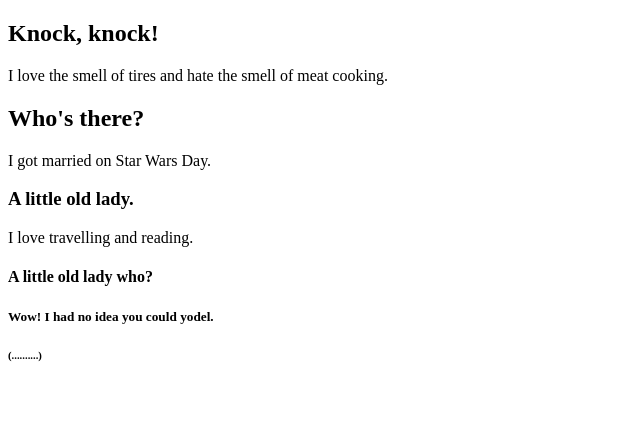
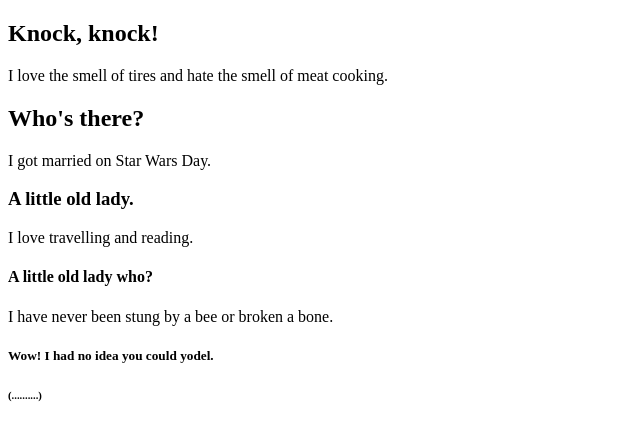
Before and after one commit to daniellezuniga/My-First-Project, a plain HTML site: page index.html in a window 1280 px wide. Shown: the whole page, without its empty margins (0-640 px from the left). Drawn offline with Linux system fonts and the light colour scheme.

Commit message:
added paragraph to h4

```diff
--- a/index.html
+++ b/index.html
@@ -21,6 +21,7 @@
     </section>
     <section>
         <h4>A little old lady who?</h4>
+            <p>I have never been stung by a bee or broken a bone.</p>
     </section>
     <section>
         <h5>Wow! I had no idea you could yodel.</h5>
```
